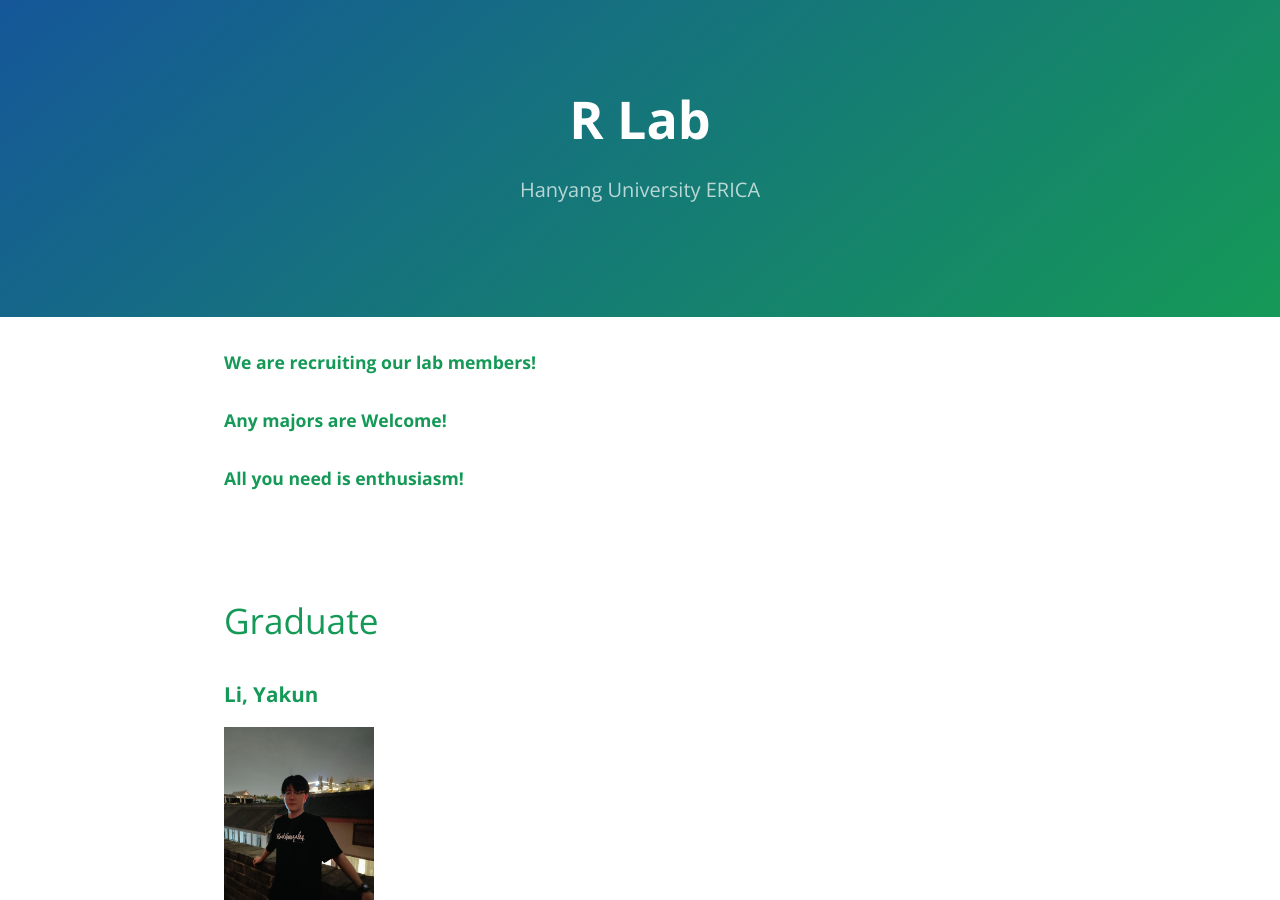
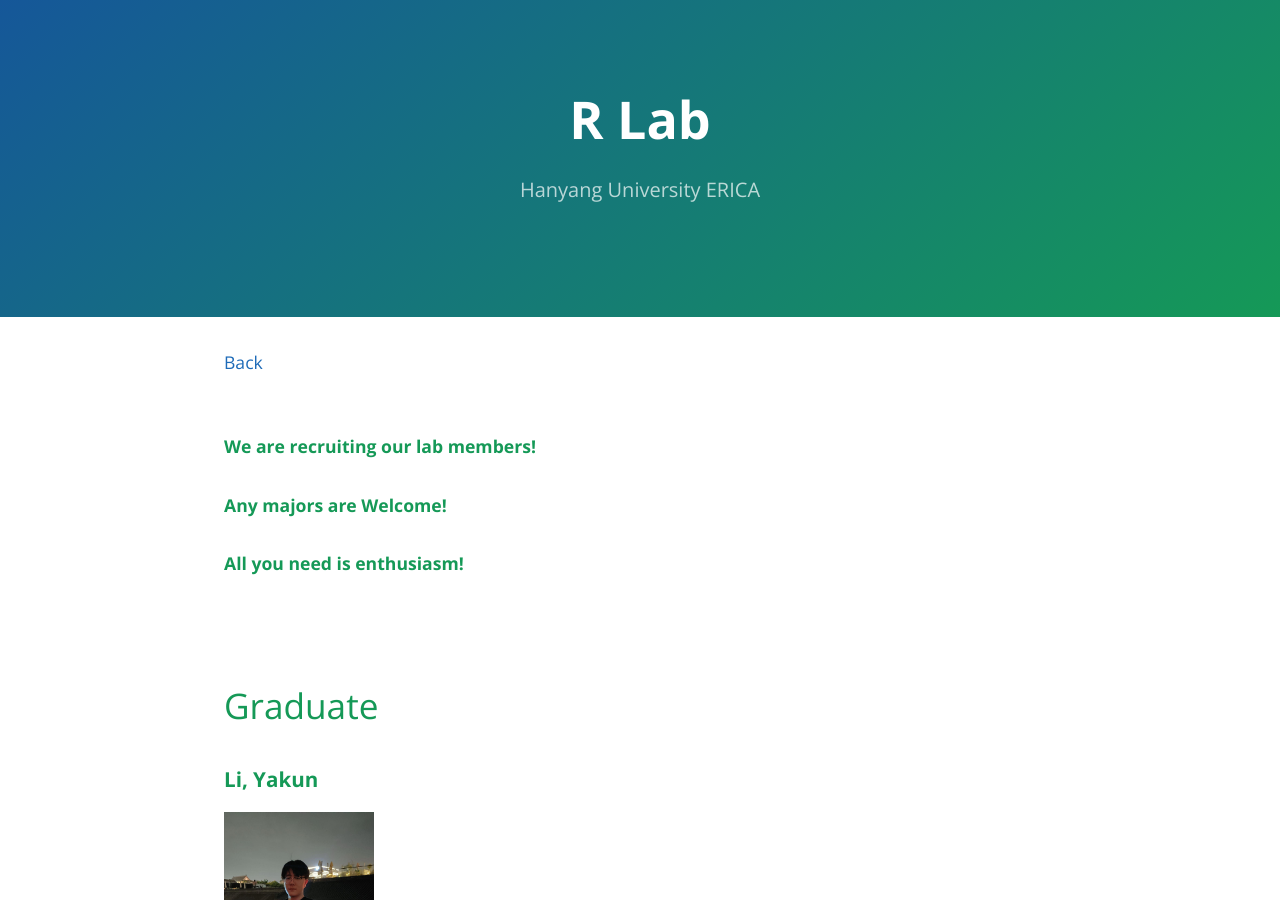
Before and after one commit to rhd1213/rhd1213.github.io, a Jekyll site: the page built from Members.md, in a window 1280 px wide and 900 px high. Built offline with Jekyll 4.4.1, drawn with Linux system fonts in a browser that asks for light colours; our own code applies the rules of GitHub Pages for plain Markdown files.

Commit message:
Update Members.md

```diff
--- a/Members.md
+++ b/Members.md
@@ -1,4 +1,6 @@
-
+[Back](./)
+<br>
+<br>
 
 #### **We are recruiting our lab members!**
 #### **Any majors are Welcome!**
```
